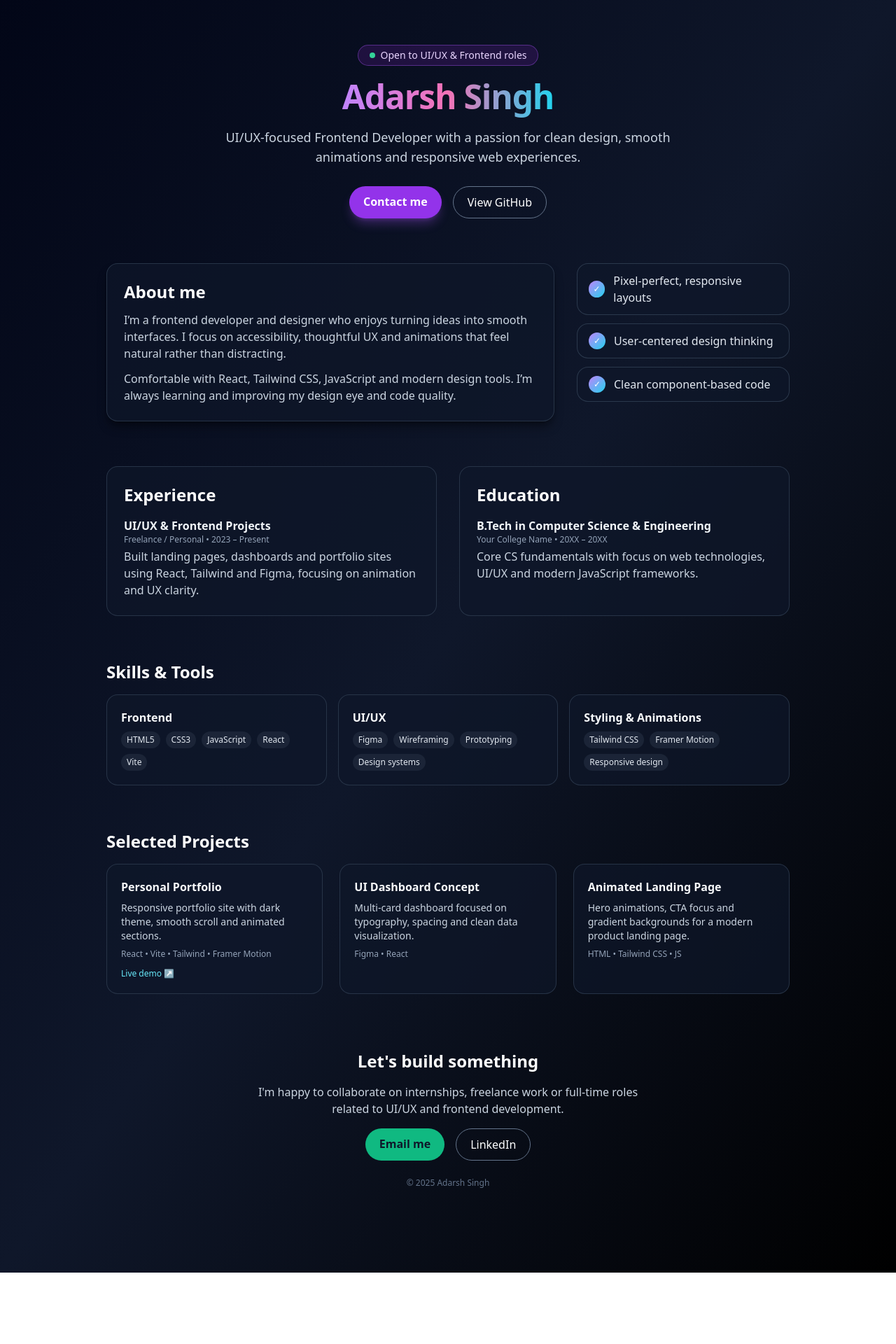
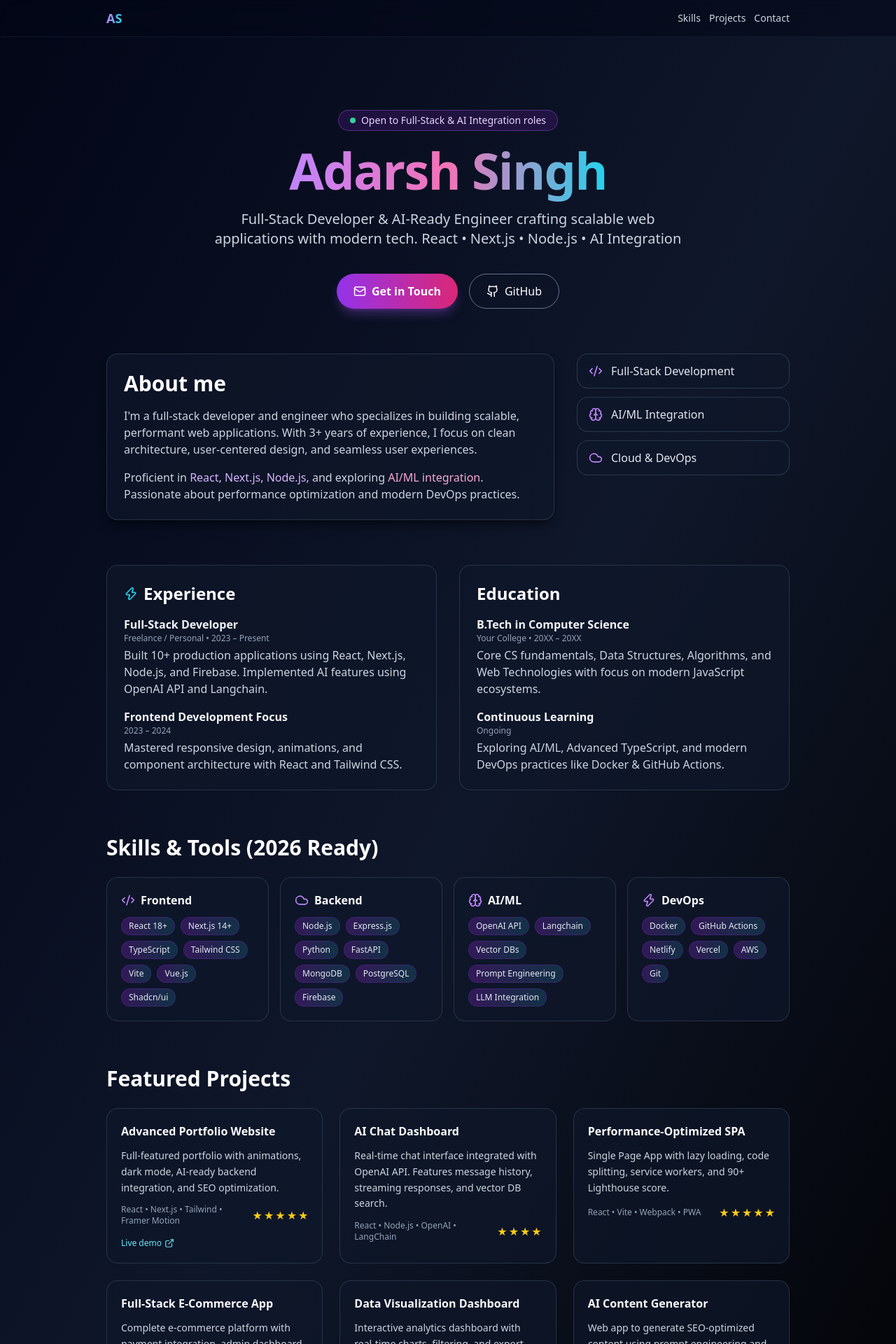
Before and after one commit to adarsh242729-pixel/adarsh-portfolio, a React (Vite) app: page / in a window 1280 px wide. Shown: the top 1920 px of the page at 70% size. Before the commit the page ends 1818 px from the top, so only its background shows below. Built offline with nearby package versions, Linux system fonts and the light colour scheme.

Commit message:
feat: Major portfolio redesign with 2026 tech skills, AI integration, new features, and improved UX

```diff
--- a/src/components/Adarsh_Singh_Portfolio.jsx
+++ b/src/components/Adarsh_Singh_Portfolio.jsx
@@ -1,5 +1,6 @@
-import React from "react";
+import React, { useState } from "react";
 import { motion } from "framer-motion";
+import { Github, Linkedin, Mail, ExternalLink, Code2, Zap, Brain, Cloud } from "lucide-react";
 
 const sectionVariant = {
   hidden: { opacity: 0, y: 40 },
@@ -11,6 +12,14 @@ const sectionVariant = {
 };
 
 export default function Portfolio() {
+  const [copied, setCopied] = useState(false);
+
+  const handleCopyEmail = () => {
+    navigator.clipboard.writeText("adarsh242729@gmail.com");
+    setCopied(true);
+    setTimeout(() => setCopied(false), 2000);
+  };
+
   return (
     <div className="min-h-screen bg-gradient-to-br from-slate-950 via-slate-900 to-black text-white">
       {/* Background animated blob */}
@@ -24,52 +33,72 @@ export default function Portfolio() {
         <div className="absolute -bottom-32 -right-20 w-80 h-80 rounded-full bg-cyan-500/40 animate-pulse" />
       </motion.div>
 
+      {/* Navigation */}
+      <motion.nav
+        initial={{ opacity: 0, y: -20 }}
+        animate={{ opacity: 1, y: 0 }}
+        className="sticky top-0 z-50 backdrop-blur-md bg-slate-950/50 border-b border-slate-800/50"
+      >
+        <div className="max-w-5xl mx-auto px-4 sm:px-6 py-3 flex justify-between items-center">
+          <motion.h1 className="text-lg font-bold bg-gradient-to-r from-purple-400 to-cyan-400 bg-clip-text text-transparent">
+            AS
+          </motion.h1>
+          <div className="flex gap-3">
+            <a href="#skills" className="text-sm text-slate-300 hover:text-white transition">Skills</a>
+            <a href="#projects" className="text-sm text-slate-300 hover:text-white transition">Projects</a>
+            <a href="#contact" className="text-sm text-slate-300 hover:text-white transition">Contact</a>
+          </div>
+        </div>
+      </motion.nav>
+
       <div className="max-w-5xl mx-auto px-4 sm:px-6 py-10 sm:py-16 space-y-16">
         {/* HERO */}
         <motion.section
           variants={sectionVariant}
           initial="hidden"
           animate="visible"
-          className="text-center space-y-5"
+          className="text-center space-y-5 pt-10"
         >
           <motion.p
             className="inline-flex items-center gap-2 px-4 py-1 rounded-full border border-purple-500/40 bg-purple-900/30 text-xs sm:text-sm text-purple-200"
             whileHover={{ scale: 1.05 }}
           >
-            <span className="inline-block w-2 h-2 rounded-full bg-emerald-400" />
-            Open to UI/UX & Frontend roles
+            <span className="inline-block w-2 h-2 rounded-full bg-emerald-400 animate-pulse" />
+            Open to Full-Stack & AI Integration roles
           </motion.p>
 
-          <h1 className="text-4xl sm:text-5xl font-extrabold tracking-tight">
+          <h1 className="text-5xl sm:text-7xl font-extrabold tracking-tight">
             <span className="bg-gradient-to-r from-purple-400 via-pink-400 to-cyan-400 bg-clip-text text-transparent">
               Adarsh Singh
             </span>
           </h1>
 
-          <p className="text-base sm:text-lg text-slate-300 max-w-2xl mx-auto">
-            UI/UX-focused Frontend Developer with a passion for clean design,
-            smooth animations and responsive web experiences.
+          <p className="text-lg sm:text-xl text-slate-300 max-w-2xl mx-auto">
+            Full-Stack Developer & AI-Ready Engineer crafting scalable web applications
+            with modern tech. React • Next.js • Node.js • AI Integration
           </p>
 
           {/* Hero buttons */}
-          <div className="flex flex-wrap justify-center gap-4 pt-2">
-            <motion.a
-              href="mailto:adarshsingh5846@gmail.com"
+          <div className="flex flex-wrap justify-center gap-4 pt-4">
+            <motion.button
+              onClick={handleCopyEmail}
               whileHover={{ scale: 1.05, y: -2 }}
               whileTap={{ scale: 0.97 }}
-              className="px-5 py-2.5 rounded-full bg-purple-600 hover:bg-purple-500 text-sm sm:text-base font-semibold shadow-lg shadow-purple-500/30"
+              className="px-6 py-3 rounded-full bg-gradient-to-r from-purple-600 to-pink-600 hover:from-purple-500 hover:to-pink-500 text-sm sm:text-base font-semibold shadow-lg shadow-purple-500/30 flex items-center gap-2"
             >
-              Contact me
-            </motion.a>
+              <Mail size={18} />
+              {copied ? "Email Copied!" : "Get in Touch"}
+            </motion.button>
             <motion.a
               href="https://github.com/adarsh242729-pixel"
               target="_blank"
               rel="noreferrer"
               whileHover={{ scale: 1.05, y: -2 }}
               whileTap={{ scale: 0.97 }}
-              className="px-5 py-2.5 rounded-full border border-slate-500 hover:border-slate-200 text-sm sm:text-base"
+              className="px-6 py-3 rounded-full border border-slate-500 hover:border-slate-200 text-sm sm:text-base flex items-center gap-2 transition"
             >
-              View GitHub
+              <Github size={18} />
+              GitHub
             </motion.a>
           </div>
         </motion.section>
@@ -83,41 +112,37 @@ export default function Portfolio() {
           custom={1}
           className="grid md:grid-cols-3 gap-6 md:gap-8 items-stretch"
         >
-          <div className="md:col-span-2 space-y-3 bg-slate-900/70 border border-slate-700/70 rounded-2xl p-5 sm:p-6 shadow-lg shadow-black/40">
-            <h2 className="text-xl sm:text-2xl font-semibold mb-2">
-              About me
-            </h2>
+          <div className="md:col-span-2 space-y-4 bg-slate-900/70 border border-slate-700/70 rounded-2xl p-5 sm:p-6 shadow-lg shadow-black/40">
+            <h2 className="text-2xl sm:text-3xl font-semibold">About me</h2>
             <p className="text-sm sm:text-base text-slate-300 leading-relaxed">
-              I’m a frontend developer and designer who enjoys turning ideas
-              into smooth interfaces. I focus on accessibility, thoughtful UX
-              and animations that feel natural rather than distracting.
+              I'm a full-stack developer and engineer who specializes in building scalable,
+              performant web applications. With 3+ years of experience, I focus on clean architecture,
+              user-centered design, and seamless user experiences.
             </p>
             <p className="text-sm sm:text-base text-slate-300 leading-relaxed">
-              Comfortable with <span className="font-medium">React</span>,{" "}
-              <span className="font-medium">Tailwind CSS</span>,{" "}
-              <span className="font-medium">JavaScript</span> and modern design
-              tools. I’m always learning and improving my design eye and code
-              quality.
+              Proficient in <span className="font-medium text-purple-300">React</span>,
+              <span className="font-medium text-purple-300"> Next.js</span>,
+              <span className="font-medium text-purple-300"> Node.js</span>, and exploring
+              <span className="font-medium text-pink-300"> AI/ML integration</span>.
+              Passionate about performance optimization and modern DevOps practices.
             </p>
           </div>
 
           <div className="space-y-3">
             {[
-              "Pixel-perfect, responsive layouts",
-              "User-centered design thinking",
-              "Clean component-based code",
-            ].map((item, i) => (
+              { icon: Code2, label: "Full-Stack Development" },
+              { icon: Brain, label: "AI/ML Integration" },
+              { icon: Cloud, label: "Cloud & DevOps" },
+            ].map(({ icon: Icon, label }, i) => (
               <motion.div
-                key={item}
+                key={label}
                 className="bg-slate-900/70 border border-slate-700/80 rounded-2xl px-4 py-3 text-sm sm:text-base flex items-center gap-3"
                 whileHover={{ x: 4, scale: 1.01 }}
                 custom={1.5 + i * 0.1}
                 variants={sectionVariant}
               >
-                <span className="w-6 h-6 rounded-full bg-gradient-to-br from-purple-400 to-cyan-400 flex items-center justify-center text-xs">
-                  ✓
-                </span>
-                <span className="text-slate-200">{item}</span>
+                <Icon className="w-5 h-5 text-purple-400 flex-shrink-0" />
+                <span className="text-slate-200">{label}</span>
               </motion.div>
             ))}
           </div>
@@ -133,41 +158,45 @@ export default function Portfolio() {
           className="grid md:grid-cols-2 gap-6 md:gap-8"
         >
           <div className="space-y-4 bg-slate-900/70 border border-slate-700/70 rounded-2xl p-5 sm:p-6">
-            <h2 className="text-xl sm:text-2xl font-semibold mb-1">
+            <h2 className="text-2xl font-semibold mb-1 flex items-center gap-2">
+              <Zap className="w-5 h-5 text-cyan-400" />
               Experience
             </h2>
-            <div className="space-y-3 text-sm sm:text-base">
+            <div className="space-y-4 text-sm sm:text-base">
               <div>
-                <p className="font-semibold text-slate-100">
-                  UI/UX & Frontend Projects
+                <p className="font-semibold text-slate-100">Full-Stack Developer</p>
+                <p className="text-xs text-slate-400 mb-1">Freelance / Personal • 2023 – Present</p>
+                <p className="text-slate-300">
+                  Built 10+ production applications using React, Next.js, Node.js, and Firebase.
+                  Implemented AI features using OpenAI API and Langchain.
                 </p>
-                <p className="text-xs text-slate-400 mb-1">
-                  Freelance / Personal • 2023 – Present
-                </p>
+              </div>
+              <div>
+                <p className="font-semibold text-slate-100">Frontend Development Focus</p>
+                <p className="text-xs text-slate-400 mb-1">2023 – 2024</p>
                 <p className="text-slate-300">
-                  Built landing pages, dashboards and portfolio sites using
-                  React, Tailwind and Figma, focusing on animation and UX
-                  clarity.
+                  Mastered responsive design, animations, and component architecture with
+                  React and Tailwind CSS.
                 </p>
               </div>
             </div>
           </div>
 
           <div className="space-y-4 bg-slate-900/70 border border-slate-700/70 rounded-2xl p-5 sm:p-6">
-            <h2 className="text-xl sm:text-2xl font-semibold mb-1">
-              Education
-            </h2>
-            <div className="space-y-3 text-sm sm:text-base">
+            <h2 className="text-2xl font-semibold mb-1">Education</h2>
+            <div className="space-y-4 text-sm sm:text-base">
               <div>
-                <p className="font-semibold text-slate-100">
-                  B.Tech in Computer Science & Engineering
+                <p className="font-semibold text-slate-100">B.Tech in Computer Science</p>
+                <p className="text-xs text-slate-400 mb-1">Your College • 20XX – 20XX</p>
+                <p className="text-slate-300">
+                  Core CS fundamentals, Data Structures, Algorithms, and Web Technologies with focus on modern JavaScript ecosystems.
                 </p>
-                <p className="text-xs text-slate-400 mb-1">
-                  Your College Name • 20XX – 20XX
-                </p>
+              </div>
+              <div>
+                <p className="font-semibold text-slate-100">Continuous Learning</p>
+                <p className="text-xs text-slate-400 mb-1">Ongoing</p>
                 <p className="text-slate-300">
-                  Core CS fundamentals with focus on web technologies, UI/UX
-                  and modern JavaScript frameworks.
+                  Exploring AI/ML, Advanced TypeScript, and modern DevOps practices like Docker & GitHub Actions.
                 </p>
               </div>
             </div>
@@ -176,51 +205,62 @@ export default function Portfolio() {
 
         {/* SKILLS */}
         <motion.section
+          id="skills"
           variants={sectionVariant}
           initial="hidden"
           whileInView="visible"
           viewport={{ once: true, amount: 0.3 }}
           custom={3}
-          className="space-y-4"
+          className="space-y-6"
         >
-          <h2 className="text-xl sm:text-2xl font-semibold">
-            Skills & Tools
-          </h2>
-          <div className="grid sm:grid-cols-3 gap-4">
+          <h2 className="text-2xl sm:text-3xl font-semibold">Skills & Tools (2026 Ready)</h2>
+          <div className="grid sm:grid-cols-2 lg:grid-cols-4 gap-4">
             {[
               {
                 title: "Frontend",
-                items: ["HTML5", "CSS3", "JavaScript", "React", "Vite"],
+                icon: Code2,
+                items: ["React 18+", "Next.js 14+", "TypeScript", "Tailwind CSS", "Vite", "Vue.js", "Shadcn/ui"],
               },
               {
-                title: "UI/UX",
-                items: ["Figma", "Wireframing", "Prototyping", "Design systems"],
+                title: "Backend",
+                icon: Cloud,
+                items: ["Node.js", "Express.js", "Python", "FastAPI", "MongoDB", "PostgreSQL", "Firebase"],
               },
               {
-                title: "Styling & Animations",
-                items: ["Tailwind CSS", "Framer Motion", "Responsive design"],
+                title: "AI/ML",
+                icon: Brain,
+                items: ["OpenAI API", "Langchain", "Vector DBs", "Prompt Engineering", "LLM Integration"],
               },
-            ].map((group, gi) => (
+              {
+                title: "DevOps",
+                icon: Zap,
+                items: ["Docker", "GitHub Actions", "Netlify", "Vercel", "AWS", "Git"],
+              },
+            ].map((group, gi) => {
+              const Icon = group.icon;
+              return (
                 <motion.div
                   key={group.title}
-                whileHover={{ scale: 1.02, y: -2 }}
+                  whileHover={{ scale: 1.02, y: -4 }}
                   className="bg-slate-900/70 border border-slate-700/70 rounded-2xl p-4 sm:p-5 text-sm sm:text-base"
                 >
-                <p className="font-semibold mb-2 text-slate-50">
-                  {group.title}
-                </p>
+                  <div className="flex items-center gap-2 mb-3">
+                    <Icon className="w-5 h-5 text-purple-400" />
+                    <p className="font-semibold text-slate-50">{group.title}</p>
+                  </div>
                   <div className="flex flex-wrap gap-2">
                     {group.items.map((item) => (
                       <span
                         key={item}
-                      className="px-2 py-1 rounded-full bg-slate-800/80 text-xs text-slate-200"
+                        className="px-2.5 py-1 rounded-full bg-gradient-to-r from-purple-900/50 to-cyan-900/50 border border-purple-700/30 text-xs text-slate-200"
                       >
                         {item}
                       </span>
                     ))}
                   </div>
                 </motion.div>
-            ))}
+              );
+            })}
           </div>
         </motion.section>
 
@@ -232,65 +272,95 @@ export default function Portfolio() {
           whileInView="visible"
           viewport={{ once: true, amount: 0.3 }}
           custom={4}
-          className="space-y-4"
+          className="space-y-6"
         >
-          <h2 className="text-xl sm:text-2xl font-semibold">
-            Selected Projects
-          </h2>
+          <h2 className="text-2xl sm:text-3xl font-semibold">Featured Projects</h2>
           <div className="grid md:grid-cols-3 gap-4 md:gap-6 text-sm sm:text-base">
             <ProjectCard
-              title="Personal Portfolio"
-              description="Responsive portfolio site with dark theme, smooth scroll and animated sections."
-              tech="React • Vite • Tailwind • Framer Motion"
+              title="Advanced Portfolio Website"
+              description="Full-featured portfolio with animations, dark mode, AI-ready backend integration, and SEO optimization."
+              tech="React • Next.js • Tailwind • Framer Motion"
               link="https://startling-zuccutto-f87933.netlify.app/"
+              stars={5}
             />
             <ProjectCard
-              title="UI Dashboard Concept"
-              description="Multi-card dashboard focused on typography, spacing and clean data visualization."
-              tech="Figma • React"
+              title="AI Chat Dashboard"
+              description="Real-time chat interface integrated with OpenAI API. Features message history, streaming responses, and vector DB search."
+              tech="React • Node.js • OpenAI • LangChain"
+              stars={4}
             />
             <ProjectCard
-              title="Animated Landing Page"
-              description="Hero animations, CTA focus and gradient backgrounds for a modern product landing page."
-              tech="HTML • Tailwind CSS • JS"
+              title="Performance-Optimized SPA"
+              description="Single Page App with lazy loading, code splitting, service workers, and 90+ Lighthouse score."
+              tech="React • Vite • Webpack • PWA"
+              stars={5}
+            />
+            <ProjectCard
+              title="Full-Stack E-Commerce App"
+              description="Complete e-commerce platform with payment integration, admin dashboard, and real-time inventory management."
+              tech="Next.js • MongoDB • Stripe • Docker"
+              stars={4}
+            />
+            <ProjectCard
+              title="Data Visualization Dashboard"
+              description="Interactive analytics dashboard with real-time charts, filtering, and export capabilities."
+              tech="React • D3.js • Firebase • Tailwind"
+              stars={4}
+            />
+            <ProjectCard
+              title="AI Content Generator"
+              description="Web app to generate SEO-optimized content using prompt engineering and LLM APIs with caching."
+              tech="React • FastAPI • OpenAI • Redis"
+              stars={5}
             />
           </div>
         </motion.section>
 
         {/* CONTACT */}
         <motion.section
+          id="contact"
           variants={sectionVariant}
           initial="hidden"
           whileInView="visible"
           viewport={{ once: true, amount: 0.2 }}
           custom={5}
-          className="pb-10 sm:pb-14 pt-4 text-center space-y-4"
+          className="pb-10 sm:pb-14 pt-8 text-center space-y-6"
         >
-          <h2 className="text-xl sm:text-2xl font-semibold">
-            Let&apos;s build something
-          </h2>
-          <p className="text-sm sm:text-base text-slate-300 max-w-xl mx-auto">
-            I&apos;m happy to collaborate on internships, freelance work or
-            full-time roles related to UI/UX and frontend development.
+          <h2 className="text-3xl sm:text-4xl font-semibold">Let&apos;s Work Together</h2>
+          <p className="text-sm sm:text-base text-slate-300 max-w-2xl mx-auto">
+            I'm always interested in hearing about new projects and opportunities.
+            Whether you have a question or want to collaborate, feel free to reach out!
           </p>
           <div className="flex justify-center gap-4 flex-wrap">
+            <motion.button
+              onClick={handleCopyEmail}
+              whileHover={{ scale: 1.05 }}
+              className="px-6 py-3 rounded-full bg-gradient-to-r from-purple-600 to-pink-600 hover:from-purple-500 hover:to-pink-500 text-sm sm:text-base font-semibold shadow-lg shadow-purple-500/30 flex items-center gap-2"
+            >
+              <Mail size={18} />
+              {copied ? "Copied!" : "Email me"}
+            </motion.button>
             <a
-              href="mailto:adarshsingh5846@gmail.com"
-              className="px-5 py-2.5 rounded-full bg-emerald-500 hover:bg-emerald-400 text-sm sm:text-base font-semibold text-slate-900"
+              href="https://github.com/adarsh242729-pixel"
+              target="_blank"
+              rel="noreferrer"
+              className="px-6 py-3 rounded-full border border-slate-500 hover:border-slate-200 text-sm sm:text-base flex items-center gap-2 transition"
             >
-              Email me
+              <Github size={18} />
+              GitHub
             </a>
             <a
-              href="https://www.linkedin.com/in/adarsh-undefined-6213b8278?utm_source=share&utm_campaign=share_via&utm_content=profile&utm_medium=android_app"
+              href="https://www.linkedin.com/in/adarsh-singh-dev/"
               target="_blank"
               rel="noreferrer"
-              className="px-5 py-2.5 rounded-full border border-slate-500 hover:border-slate-200 text-sm sm:text-base"
+              className="px-6 py-3 rounded-full border border-slate-500 hover:border-slate-200 text-sm sm:text-base flex items-center gap-2 transition"
             >
+              <Linkedin size={18} />
               LinkedIn
             </a>
           </div>
-          <p className="text-xs text-slate-500 pt-2">
-            © {new Date().getFullYear()} Adarsh Singh
+          <p className="text-xs text-slate-500 pt-4">
+            © {new Date().getFullYear()} Adarsh Singh • Permanently Hosted
           </p>
         </motion.section>
       </div>
@@ -298,25 +368,34 @@ export default function Portfolio() {
   );
 }
 
-function ProjectCard({ title, description, tech, link }) {
+function ProjectCard({ title, description, tech, link, stars }) {
   return (
     <motion.div
-      whileHover={{ y: -4, scale: 1.02 }}
-      className="bg-slate-900/70 border border-slate-700/70 rounded-2xl p-4 sm:p-5 flex flex-col justify-between"
+      whileHover={{ y: -6, scale: 1.02 }}
+      className="bg-slate-900/70 border border-slate-700/70 rounded-2xl p-4 sm:p-5 flex flex-col justify-between group"
     >
-      <div className="space-y-2">
-        <p className="font-semibold text-slate-50">{title}</p>
-        <p className="text-slate-300 text-sm">{description}</p>
-        <p className="text-xs text-slate-400 mt-1">{tech}</p>
+      <div className="space-y-3">
+        <p className="font-semibold text-slate-50 text-base">{title}</p>
+        <p className="text-slate-300 text-sm leading-relaxed">{description}</p>
+        <div className="flex items-center gap-2">
+          <p className="text-xs text-slate-400">{tech}</p>
+          {stars && (
+            <div className="flex gap-0.5 ml-auto">
+              {[...Array(stars)].map((_, i) => (
+                <span key={i} className="text-yellow-400">★</span>
+              ))}
+            </div>
+          )}
+        </div>
       </div>
       {link && (
         <a
           href={link}
           target="_blank"
           rel="noreferrer"
-          className="text-xs text-cyan-300 hover:text-cyan-200 mt-3 inline-flex items-center gap-1"
+          className="text-xs text-cyan-300 hover:text-cyan-200 mt-4 inline-flex items-center gap-1 transition"
         >
-          Live demo ↗
+          Live demo <ExternalLink size={14} />
         </a>
       )}
     </motion.div>
```
Lines whose indentation alone changed are shown as unchanged.
